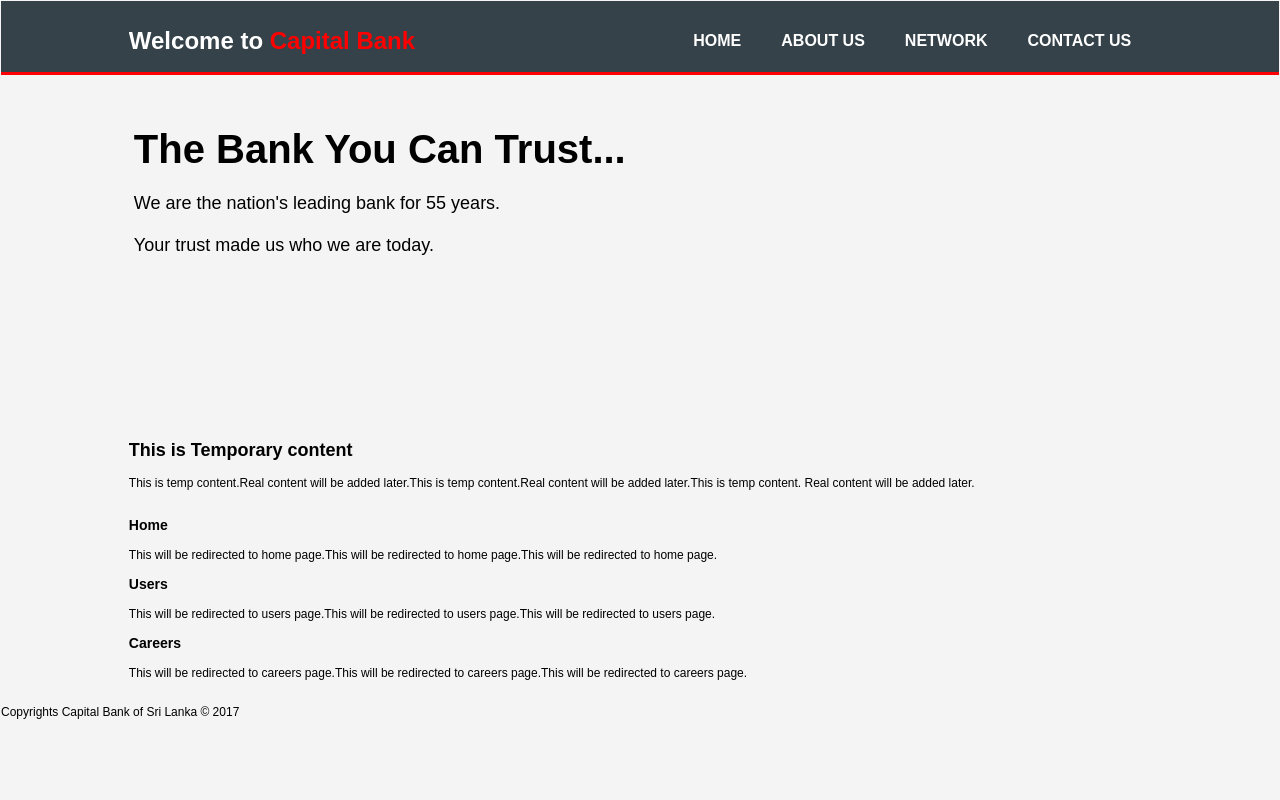
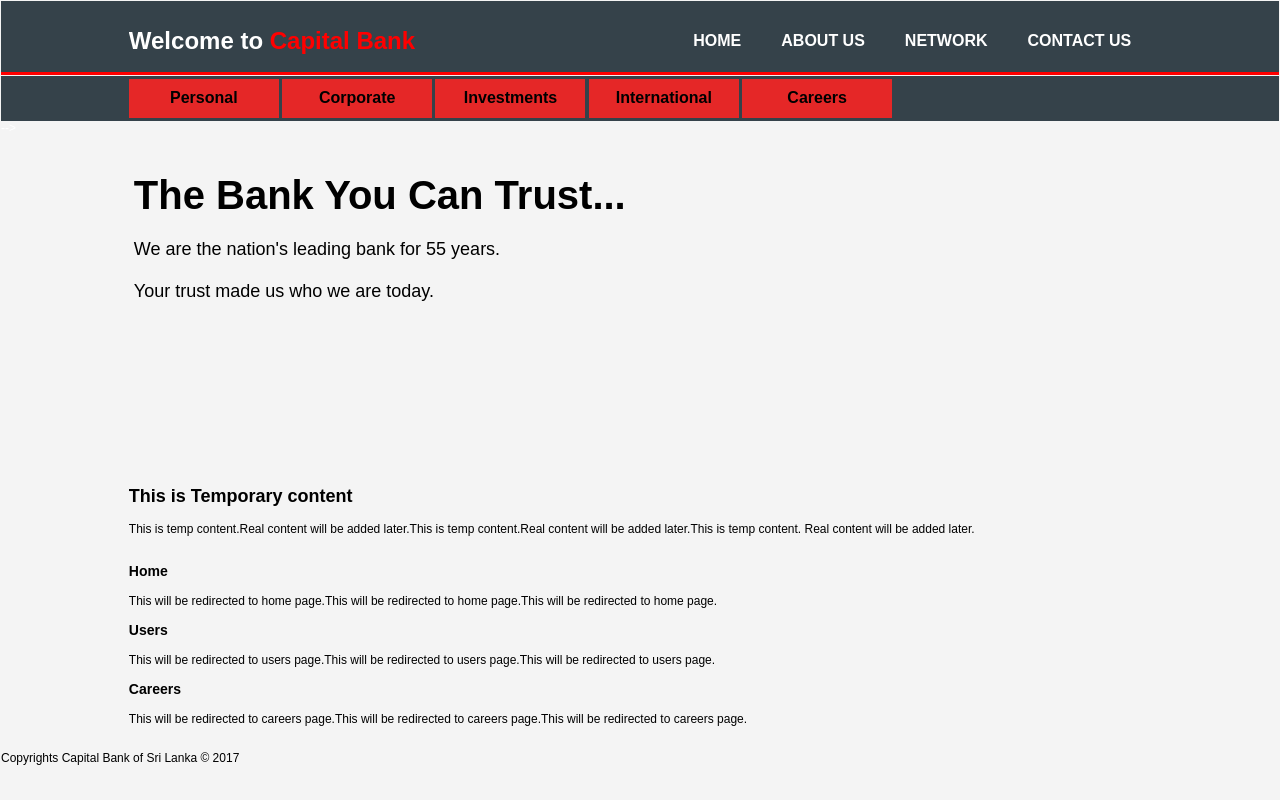
Before and after one commit to SupunK1991/Git, a plain HTML site: page index.html in a window 1280 px wide. Drawn offline with Linux system fonts and the light colour scheme.

Commit message:
Added the basic menu items

```diff
--- a/index.html
+++ b/index.html
@@ -1,8 +1,8 @@
 <html>
-
 <head>
   <title>Index Page</title>
   <link rel="stylesheet" type="text/css" href="base.css">
+  <meta name="viewport" content="width=device-width">
 </head>
 
 <body>
@@ -21,6 +21,16 @@
         </nav>
    </div>
   </header>
+
+  <section id="MainTabItems">
+    <div class="container">
+      <button class="tablinks">Personal</button>
+      <button class="tablinks">Corporate</button>
+      <button class="tablinks">Investments</button>
+      <button class="tablinks">International</button>
+      <button class="tablinks">Careers</button>
+   </div>  -->
+ </section>
 
   <section id="showcase">
     <div class="container">
```
